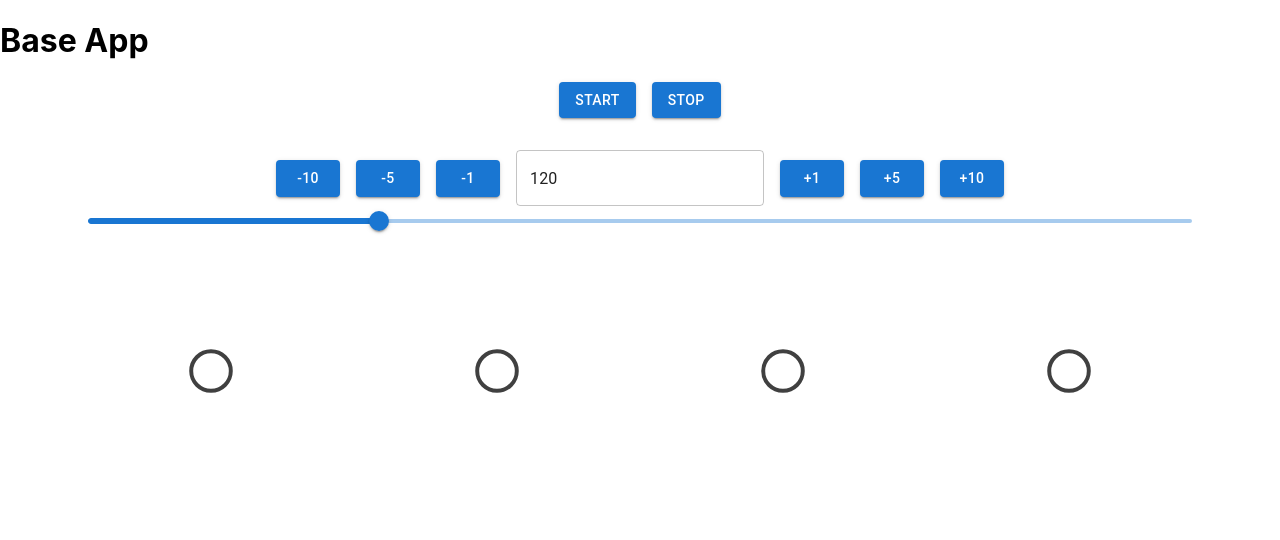
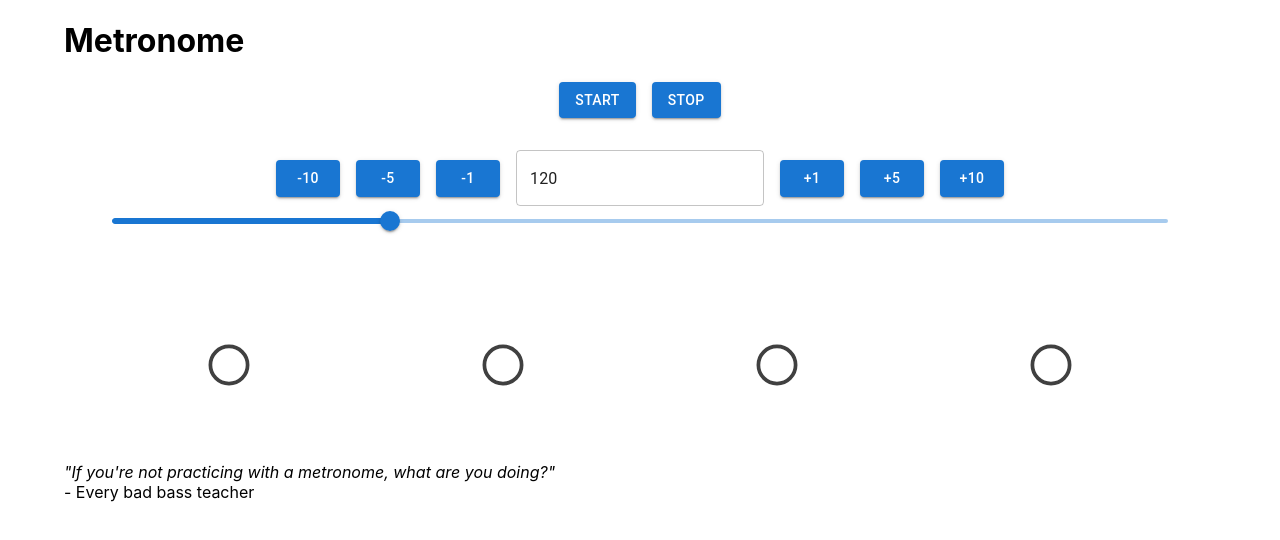
Before and after one commit to fleather2/metronome, a React (Create React App) app in the folder app/: page / in a window 1280 px wide. Shown: the top 540 px of the page. Built offline with nearby package versions, Linux system fonts and the light colour scheme.

Commit message:
Adding cheeky quite

```diff
--- a/app/src/App.js
+++ b/app/src/App.js
@@ -1,13 +1,21 @@
 import logo from './logo.svg';
 import Metronome from './components/Metronome/Metronome';
 import './App.css';
+import { Container } from '@mui/material';
 
 function App() {
   return (
-    <div>
-      <h1>Base App</h1>
+    <Container>
+      <h1>Metronome</h1>
+
       <Metronome />
-    </div>
+      <body1>
+        <i>"If you're not practicing with a metronome, what are you doing?"</i>
+        <br />
+        - Every bad bass teacher
+      </body1>
+      <br /> <br />
+    </Container>
   );
 }
 
```
